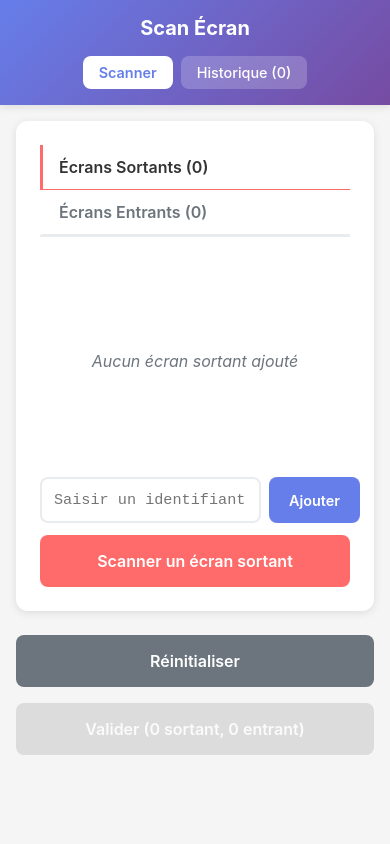
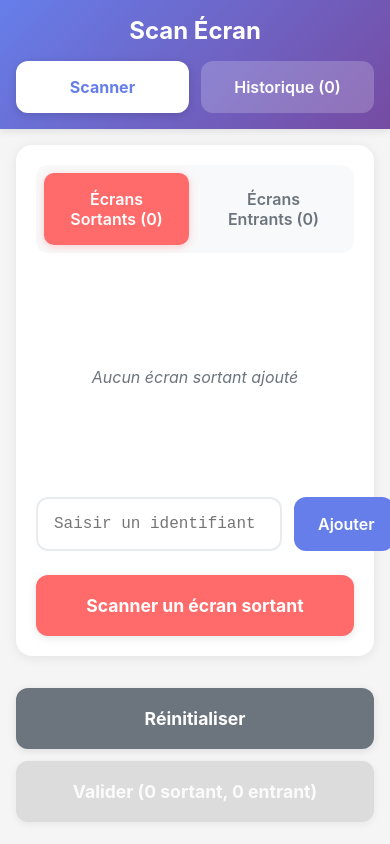
Before and after one commit to davidgarnier123/ecrans-cid, a React (Vite) app: page / in a window 390 px wide. Built offline with nearby package versions, Linux system fonts and the light colour scheme.

Commit message:
change style to smartphone

```diff
--- a/src/App.css
+++ b/src/App.css
@@ -1,5 +1,6 @@
 .app {
   min-height: 100vh;
+  min-height: 100dvh;
   display: flex;
   flex-direction: column;
 }
@@ -9,59 +10,56 @@
   color: white;
   padding: 1rem;
   box-shadow: 0 2px 8px rgba(0, 0, 0, 0.1);
+  position: sticky;
+  top: 0;
+  z-index: 100;
 }
 
 .app-header h1 {
   font-size: 1.5rem;
   margin-bottom: 1rem;
   text-align: center;
+  font-weight: 700;
 }
 
 .tabs {
   display: flex;
-  gap: 0.5rem;
+  gap: 0.75rem;
   justify-content: center;
 }
 
 .tab {
-  padding: 0.75rem 1.5rem;
+  flex: 1;
+  padding: 1rem 1.25rem;
   background: rgba(255, 255, 255, 0.2);
   color: white;
-  border-radius: 8px;
+  border-radius: 12px;
   font-size: 1rem;
-  font-weight: 500;
-  transition: all 0.3s ease;
+  font-weight: 600;
+  transition: all 0.2s ease;
+  min-height: 48px;
+  display: flex;
+  align-items: center;
+  justify-content: center;
 }
 
-.tab:hover {
+.tab:active {
   background: rgba(255, 255, 255, 0.3);
+  transform: scale(0.98);
 }
 
 .tab.active {
   background: white;
   color: #667eea;
-  font-weight: 600;
+  font-weight: 700;
+  box-shadow: 0 2px 8px rgba(0, 0, 0, 0.15);
 }
 
 .app-main {
   flex: 1;
-  padding: 1.5rem;
-  max-width: 1200px;
+  padding: 1rem;
   width: 100%;
   margin: 0 auto;
+  overflow-y: auto;
+  -webkit-overflow-scrolling: touch;
 }
-
-@media (max-width: 768px) {
-  .app-main {
-    padding: 1rem;
-  }
-
-  .app-header h1 {
-    font-size: 1.25rem;
-  }
-
-  .tab {
-    padding: 0.5rem 1rem;
-    font-size: 0.9rem;
-  }
-}
--- a/src/components/HistoryScreen.css
+++ b/src/components/HistoryScreen.css
@@ -9,21 +9,24 @@
 }
 
 .clear-btn {
-  padding: 0.75rem 1.5rem;
+  padding: 1.25rem 1.5rem;
   background: #dc3545;
   color: white;
   border: none;
-  border-radius: 8px;
-  font-size: 1rem;
-  font-weight: 600;
+  border-radius: 12px;
+  font-size: 1.1rem;
+  font-weight: 700;
   cursor: pointer;
   transition: all 0.2s;
+  min-height: 56px;
+  width: 100%;
+  box-shadow: 0 2px 8px rgba(0, 0, 0, 0.1);
 }
 
-.clear-btn:hover {
+.clear-btn:active {
   background: #c82333;
-  transform: translateY(-1px);
-  box-shadow: 0 2px 8px rgba(220, 53, 69, 0.3);
+  transform: scale(0.98);
+  box-shadow: 0 1px 4px rgba(220, 53, 69, 0.3);
 }
 
 .history-empty {
@@ -37,9 +40,9 @@
 }
 
 .history-grid {
-  display: grid;
-  grid-template-columns: repeat(auto-fill, minmax(350px, 1fr));
-  gap: 1.5rem;
+  display: flex;
+  flex-direction: column;
+  gap: 1rem;
 }
 
 .change-card {
@@ -194,13 +197,16 @@
 
 .confirm-cancel-btn,
 .confirm-delete-btn {
-  padding: 0.75rem 1.5rem;
-  border-radius: 8px;
-  font-size: 1rem;
-  font-weight: 500;
+  padding: 1.25rem 1.5rem;
+  border-radius: 12px;
+  font-size: 1.1rem;
+  font-weight: 700;
   cursor: pointer;
   transition: all 0.2s;
   border: none;
+  width: 100%;
+  min-height: 56px;
+  box-shadow: 0 2px 8px rgba(0, 0, 0, 0.1);
 }
 
 .confirm-cancel-btn {
@@ -208,8 +214,9 @@
   color: white;
 }
 
-.confirm-cancel-btn:hover {
+.confirm-cancel-btn:active {
   background: #5a6268;
+  transform: scale(0.98);
 }
 
 .confirm-delete-btn {
@@ -217,37 +224,13 @@
   color: white;
 }
 
-.confirm-delete-btn:hover {
+.confirm-delete-btn:active {
   background: #c82333;
-  transform: translateY(-1px);
-  box-shadow: 0 2px 8px rgba(220, 53, 69, 0.3);
+  transform: scale(0.98);
+  box-shadow: 0 1px 4px rgba(220, 53, 69, 0.3);
 }
 
-@media (max-width: 768px) {
-  .history-grid {
-    grid-template-columns: 1fr;
-  }
-
-  .card-header {
-    flex-direction: column;
-    align-items: flex-start;
-    gap: 0.5rem;
-  }
-
-  .history-actions {
-    justify-content: stretch;
-  }
-
-  .clear-btn {
-    width: 100%;
-  }
-
-  .confirm-dialog-actions {
-    flex-direction: column-reverse;
-  }
-
-  .confirm-cancel-btn,
-  .confirm-delete-btn {
-    width: 100%;
-  }
+.confirm-dialog-actions {
+  flex-direction: column-reverse;
+  gap: 0.75rem;
 }
--- a/src/components/ScanScreen.css
+++ b/src/components/ScanScreen.css
@@ -1,63 +1,78 @@
 .scan-screen {
   display: flex;
   flex-direction: column;
-  gap: 1.5rem;
+  gap: 1rem;
+  height: 100%;
 }
 
 .scan-section {
   background: white;
-  border-radius: 12px;
-  padding: 1.5rem;
-  box-shadow: 0 2px 8px rgba(0, 0, 0, 0.1);
+  border-radius: 16px;
+  padding: 1.25rem;
+  box-shadow: 0 2px 12px rgba(0, 0, 0, 0.08);
+  display: flex;
+  flex-direction: column;
+  flex: 1;
+  min-height: 0;
 }
 
 .type-tabs {
   display: flex;
-  gap: 0.5rem;
-  margin-bottom: 1.5rem;
-  border-bottom: 2px solid #e9ecef;
+  gap: 0.75rem;
+  margin-bottom: 1.25rem;
+  background: #f8f9fa;
+  padding: 0.5rem;
+  border-radius: 12px;
 }
 
 .type-tab {
   flex: 1;
-  padding: 0.75rem 1rem;
+  padding: 1rem;
   border: none;
   background: transparent;
   font-size: 1rem;
   font-weight: 600;
   cursor: pointer;
   transition: all 0.2s;
-  border-bottom: 3px solid transparent;
-  margin-bottom: -2px;
+  border-radius: 10px;
   color: #6c757d;
+  min-height: 48px;
+  display: flex;
+  align-items: center;
+  justify-content: center;
 }
 
-.type-tab:hover {
-  color: #333;
-  background: #f8f9fa;
+.type-tab:active {
+  transform: scale(0.98);
 }
 
 .type-tab.active {
-  color: #333;
-  border-bottom-color: #667eea;
+  color: white;
+  background: #667eea;
+  box-shadow: 0 2px 8px rgba(102, 126, 234, 0.3);
 }
 
 .type-tab.sortant.active {
-  border-bottom-color: #ff6b6b;
+  background: #ff6b6b;
+  box-shadow: 0 2px 8px rgba(255, 107, 107, 0.3);
 }
 
 .type-tab.entrant.active {
-  border-bottom-color: #51cf66;
+  background: #51cf66;
+  box-shadow: 0 2px 8px rgba(81, 207, 102, 0.3);
 }
 
 .codes-list {
+  flex: 1;
   min-height: 200px;
-  max-height: 400px;
+  max-height: 50vh;
   overflow-y: auto;
   margin-bottom: 1rem;
   display: flex;
   flex-direction: column;
-  gap: 0.5rem;
+  gap: 0.75rem;
+  -webkit-overflow-scrolling: touch;
+  padding: 0.25rem;
 }
 
 .codes-empty {
@@ -67,52 +82,60 @@
   min-height: 200px;
   color: #6c757d;
   font-style: italic;
+  font-size: 1rem;
 }
 
 .code-item {
   display: flex;
   justify-content: space-between;
   align-items: center;
-  padding: 0.75rem;
+  padding: 1rem;
   background: #f8f9fa;
-  border-radius: 8px;
+  border-radius: 12px;
   border: 1px solid #e9ecef;
+  min-height: 56px;
 }
 
 .code-item span {
   font-family: 'Courier New', monospace;
-  font-size: 0.9rem;
+  font-size: 1rem;
   color: #495057;
   word-break: break-all;
+  flex: 1;
 }
 
 .remove-btn {
   background: #dc3545;
   color: white;
-  width: 28px;
-  height: 28px;
+  width: 40px;
+  height: 40px;
+  min-width: 40px;
+  min-height: 40px;
   border-radius: 50%;
-  font-size: 1.2rem;
+  font-size: 1.5rem;
   line-height: 1;
   display: flex;
   align-items: center;
   justify-content: center;
-  transition: background 0.2s;
+  transition: all 0.2s;
   flex-shrink: 0;
-  margin-left: 0.5rem;
+  margin-left: 0.75rem;
 }
 
-.remove-btn:hover {
+.remove-btn:active {
   background: #c82333;
+  transform: scale(0.95);
 }
 
 .scan-btn {
   width: 100%;
-  padding: 1rem;
-  border-radius: 8px;
-  font-size: 1rem;
-  font-weight: 600;
-  transition: all 0.3s ease;
+  padding: 1.25rem;
+  border-radius: 12px;
+  font-size: 1.1rem;
+  font-weight: 700;
+  transition: all 0.2s ease;
+  min-height: 56px;
+  box-shadow: 0 2px 8px rgba(0, 0, 0, 0.1);
 }
 
 .scan-btn.sortant {
@@ -120,10 +143,10 @@
   color: white;
 }
 
-.scan-btn.sortant:hover {
+.scan-btn.sortant:active {
   background: #ee5a5a;
-  transform: translateY(-2px);
-  box-shadow: 0 4px 12px rgba(255, 107, 107, 0.3);
+  transform: scale(0.98);
+  box-shadow: 0 1px 4px rgba(255, 107, 107, 0.3);
 }
 
 .scan-btn.entrant {
@@ -131,48 +154,53 @@
   color: white;
 }
 
-.scan-btn.entrant:hover {
+.scan-btn.entrant:active {
   background: #40c057;
-  transform: translateY(-2px);
-  box-shadow: 0 4px 12px rgba(81, 207, 102, 0.3);
+  transform: scale(0.98);
+  box-shadow: 0 1px 4px rgba(81, 207, 102, 0.3);
 }
 
 .manual-input-group {
   display: flex;
-  gap: 0.5rem;
-  margin-bottom: 0.75rem;
+  gap: 0.75rem;
+  margin-bottom: 1rem;
 }
 
 .manual-input {
   flex: 1;
-  padding: 0.75rem;
+  padding: 1rem;
   border: 2px solid #e9ecef;
-  border-radius: 8px;
-  font-size: 0.95rem;
+  border-radius: 12px;
+  font-size: 1rem;
   font-family: 'Courier New', monospace;
   transition: border-color 0.2s;
+  min-height: 48px;
 }
 
 .manual-input:focus {
   outline: none;
   border-color: #667eea;
+  box-shadow: 0 0 0 3px rgba(102, 126, 234, 0.1);
 }
 
 .add-manual-btn {
-  padding: 0.75rem 1.25rem;
+  padding: 1rem 1.5rem;
   background: #667eea;
   color: white;
   border: none;
-  border-radius: 8px;
-  font-size: 0.9rem;
+  border-radius: 12px;
+  font-size: 1rem;
   font-weight: 600;
   cursor: pointer;
-  transition: background 0.2s;
+  transition: all 0.2s;
   white-space: nowrap;
+  min-height: 48px;
+  min-width: 100px;
 }
 
-.add-manual-btn:hover {
+.add-manual-btn:active {
   background: #5568d3;
+  transform: scale(0.98);
 }
 
 .scan-buttons-group {
@@ -181,17 +209,21 @@
 
 .actions {
   display: flex;
-  gap: 1rem;
-  justify-content: center;
+  flex-direction: column;
+  gap: 0.75rem;
+  margin-top: 1rem;
 }
 
 .reset-btn,
 .validate-btn {
-  padding: 1rem 2rem;
-  border-radius: 8px;
-  font-size: 1rem;
-  font-weight: 600;
-  transition: all 0.3s ease;
+  padding: 1.25rem 2rem;
+  border-radius: 12px;
+  font-size: 1.1rem;
+  font-weight: 700;
+  transition: all 0.2s ease;
+  min-height: 56px;
+  width: 100%;
+  box-shadow: 0 2px 8px rgba(0, 0, 0, 0.1);
 }
 
 .reset-btn {
@@ -199,8 +231,9 @@
   color: white;
 }
 
-.reset-btn:hover {
+.reset-btn:active {
   background: #5a6268;
+  transform: scale(0.98);
 }
 
 .validate-btn {
@@ -208,50 +241,15 @@
   color: white;
 }
 
-.validate-btn:hover:not(:disabled) {
+.validate-btn:active:not(:disabled) {
   background: #5568d3;
-  transform: translateY(-2px);
-  box-shadow: 0 4px 12px rgba(102, 126, 234, 0.3);
+  transform: scale(0.98);
+  box-shadow: 0 1px 4px rgba(102, 126, 234, 0.3);
 }
 
 .validate-btn:disabled {
   background: #ccc;
   cursor: not-allowed;
   opacity: 0.6;
+  transform: none;
 }
-
-@media (max-width: 768px) {
-  .type-tabs {
-    flex-direction: column;
-    gap: 0;
-  }
-
-  .type-tab {
-    border-bottom: 1px solid #e9ecef;
-    border-left: 3px solid transparent;
-    margin-bottom: 0;
-    text-align: left;
-  }
-
-  .type-tab.active {
-    border-bottom-color: #e9ecef;
-    border-left-color: #667eea;
-  }
-
-  .type-tab.sortant.active {
-    border-left-color: #ff6b6b;
-  }
-
-  .type-tab.entrant.active {
-    border-left-color: #51cf66;
-  }
-
-  .actions {
-    flex-direction: column;
-  }
-
-  .reset-btn,
-  .validate-btn {
-    width: 100%;
-  }
-}
--- a/src/index.css
+++ b/src/index.css
@@ -2,6 +2,12 @@
   margin: 0;
   padding: 0;
   box-sizing: border-box;
+  -webkit-tap-highlight-color: transparent;
+}
+
+html {
+  /* Empêcher le zoom sur double-tap */
+  touch-action: manipulation;
 }
 
 body {
@@ -12,10 +18,13 @@ body {
   -moz-osx-font-smoothing: grayscale;
   background-color: #f5f5f5;
   color: #333;
+  font-size: 16px; /* Empêcher le zoom automatique sur iOS */
+  overflow-x: hidden;
 }
 
 #root {
   min-height: 100vh;
+  min-height: 100dvh; /* Support pour les navigateurs modernes */
 }
 
 button {
@@ -23,9 +32,15 @@ button {
   cursor: pointer;
   border: none;
   outline: none;
+  /* Zone tactile minimale recommandée */
+  min-height: 44px;
+  -webkit-tap-highlight-color: rgba(0, 0, 0, 0.1);
 }
 
 input, select, textarea {
   font-family: inherit;
   outline: none;
+  font-size: 16px; /* Empêcher le zoom automatique sur iOS */
+  -webkit-appearance: none;
+  border-radius: 0;
 }
```
Also changed, not shown: src/components/BarcodeScanner.css (+44 -35 lines), src/components/ValidationModal.css (+51 -42 lines).
